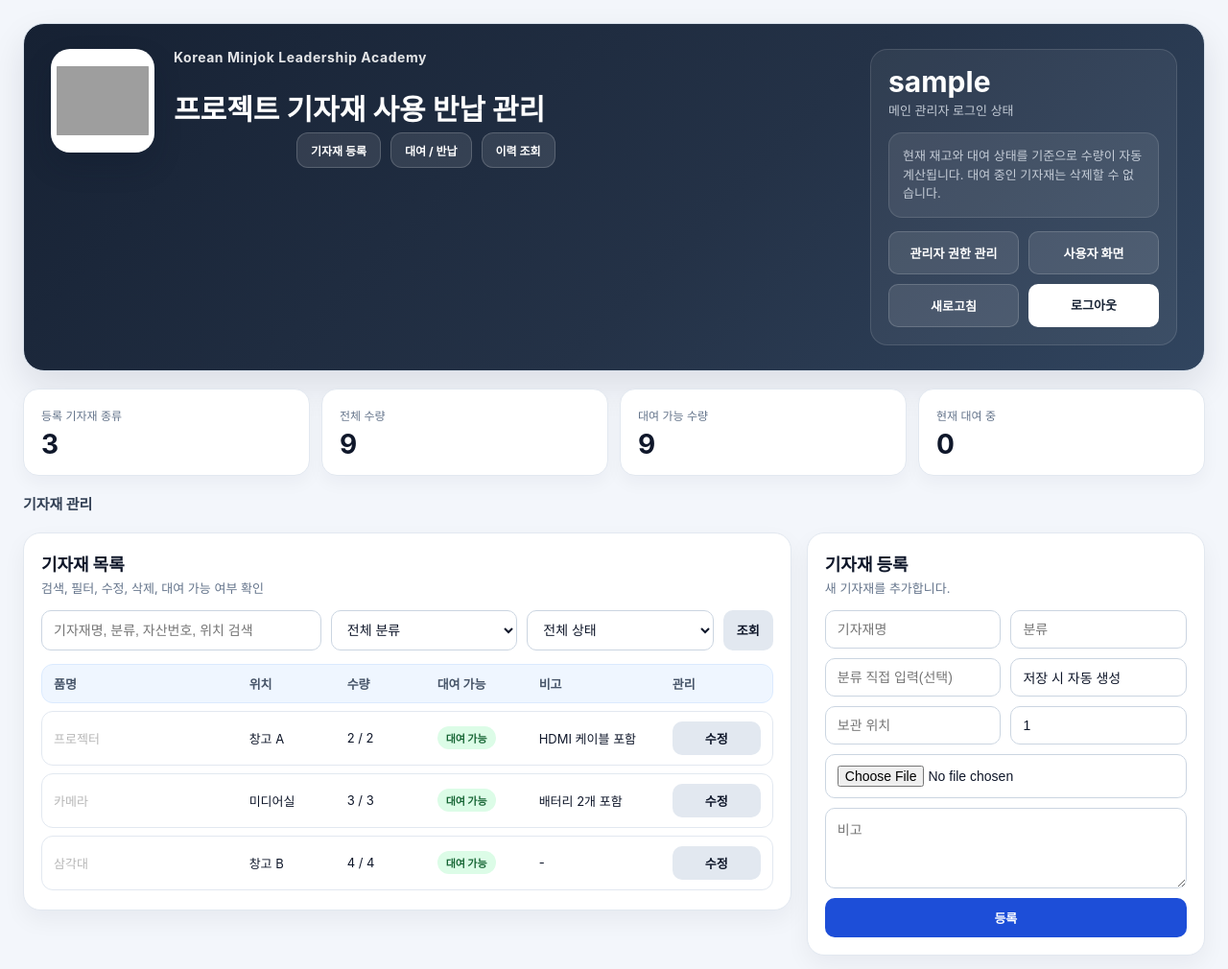
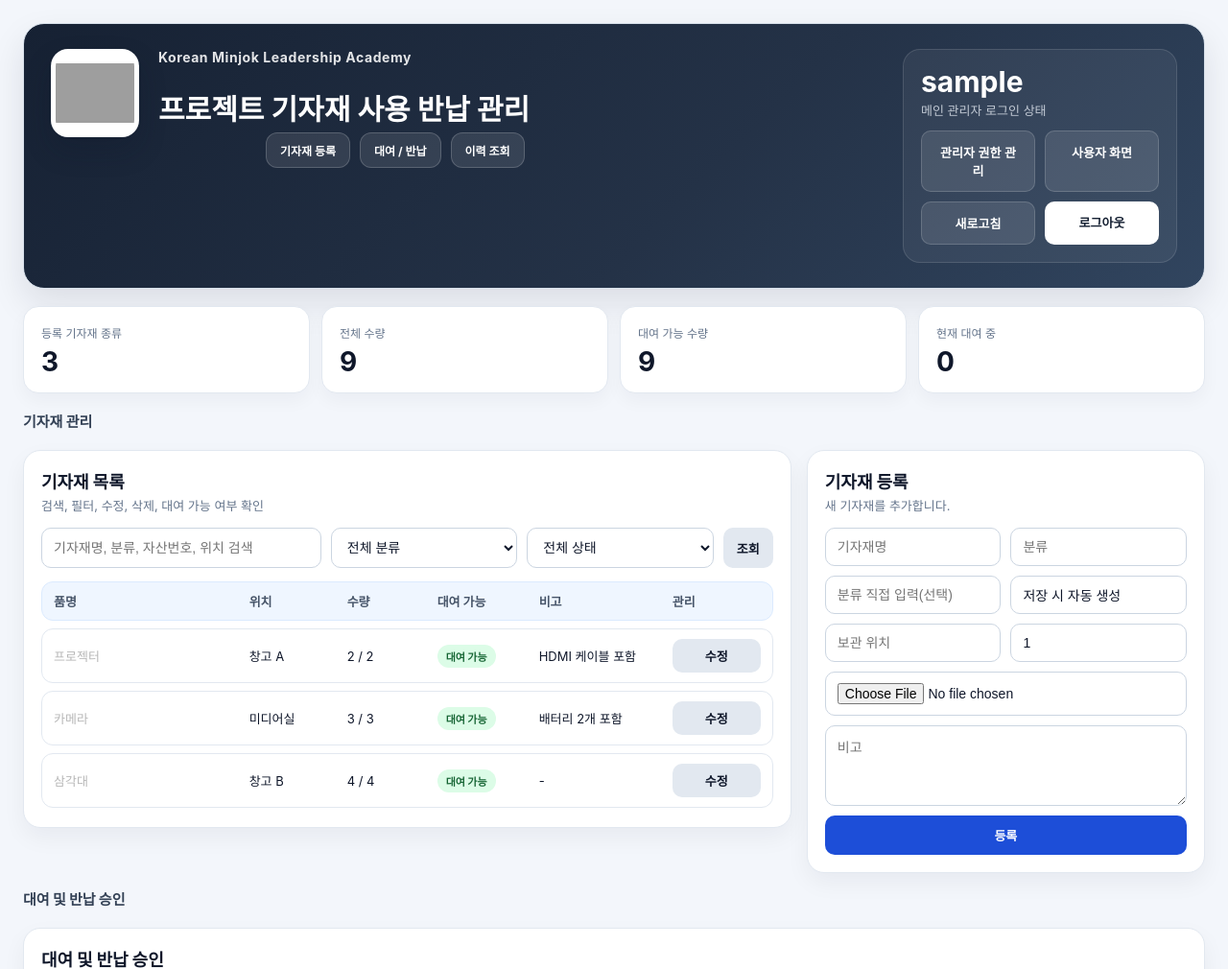
Before and after one commit to knue20-kmla/work-dashboard, a Flask app: page /dashboard in a window 1280 px wide. Shown: the top 1010 px of the page at 96% size. Run offline with Flask 3, Linux system fonts and the light colour scheme; the visitor is signed in with stand-in values (Sample User, id 1); grey boxes are pictures that could not be loaded.

Commit message:
Tighten admin hero card layout

```diff
--- a/equipment-manager/templates/dashboard.html
+++ b/equipment-manager/templates/dashboard.html
@@ -19,7 +19,7 @@
         }
         .hero {
             display: grid;
-            grid-template-columns: minmax(0, 1fr) 320px;
+            grid-template-columns: minmax(0, 1fr) 286px;
             gap: 22px;
             margin-bottom: 18px;
             padding: 26px 28px;
@@ -47,17 +47,17 @@
         }
         .hero-brand {
             display: grid;
-            grid-template-columns: 108px minmax(0, 1fr);
+            grid-template-columns: 92px minmax(0, 1fr);
             align-items: start;
             gap: 20px;
             margin-bottom: 0;
         }
         .hero-logo {
-            width: 108px;
-            height: 108px;
-            border-radius: 20px;
+            width: 92px;
+            height: 92px;
+            border-radius: 18px;
             background: #ffffff;
-            padding: 6px;
+            padding: 5px;
             object-fit: contain;
             box-shadow: 0 14px 28px rgba(15, 23, 42, 0.22);
         }
@@ -87,7 +87,7 @@
             justify-content: flex-start;
             align-self: flex-start;
             margin-top: auto;
-            padding-left: 128px;
+            padding-left: 112px;
         }
         .meta-chip {
             display: inline-flex;
@@ -105,7 +105,7 @@
             padding: 18px;
             display: flex;
             flex-direction: column;
-            gap: 14px;
+            gap: 12px;
             justify-content: flex-start;
             min-width: 0;
             border-radius: 18px;
@@ -129,15 +129,6 @@
             color: rgba(226, 232, 240, 0.82);
             font-size: 13px;
             text-align: left;
-        }
-        .side-note {
-            padding: 14px;
-            border-radius: 14px;
-            background: rgba(255,255,255,0.08);
-            border: 1px solid rgba(255,255,255,0.12);
-            color: rgba(226, 232, 240, 0.82);
-            font-size: 13px;
-            line-height: 1.5;
         }
         .hero-actions {
             display: grid;
@@ -727,12 +718,12 @@
             .page { padding: 14px; }
             .hero { padding: 22px; }
             .hero-brand {
-                grid-template-columns: 82px minmax(0, 1fr);
+                grid-template-columns: 76px minmax(0, 1fr);
                 gap: 14px;
             }
             .hero-logo {
-                width: 82px;
-                height: 82px;
+                width: 76px;
+                height: 76px;
                 border-radius: 16px;
             }
             .hero-copy h1 {
@@ -797,9 +788,6 @@
                         <strong>{{ username }}</strong>
                         <span>{% if admin_role == 'superadmin' %}메인 관리자 로그인 상태{% else %}서브관리자 로그인 상태{% endif %}</span>
                     </div>
-                </div>
-                <div class="side-note">
-                    현재 재고와 대여 상태를 기준으로 수량이 자동 계산됩니다. 대여 중인 기자재는 삭제할 수 없습니다.
                 </div>
                 <div class="hero-actions">
                     {% if admin_role == 'superadmin' %}
```
